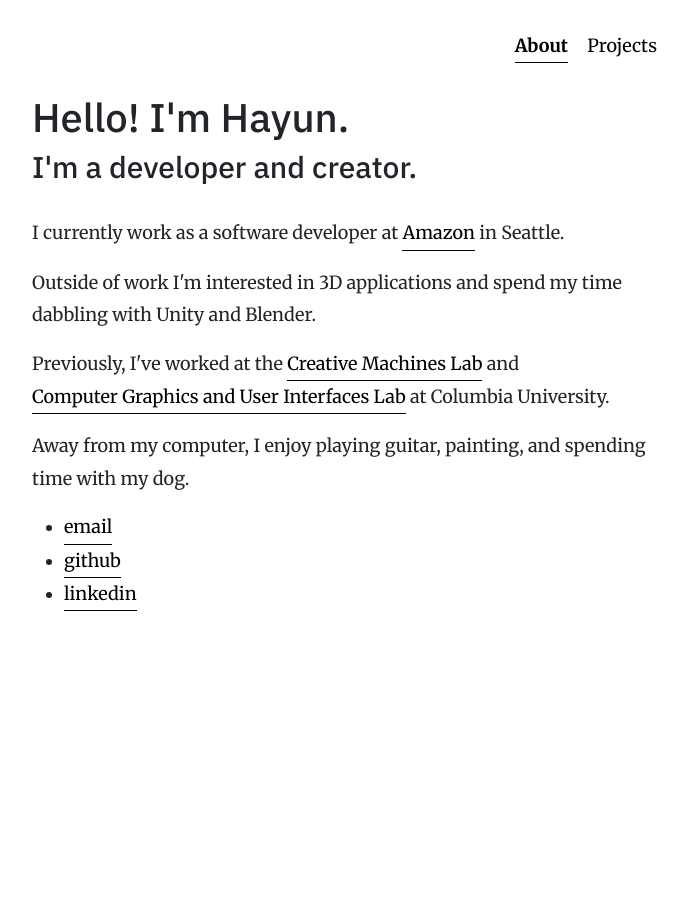
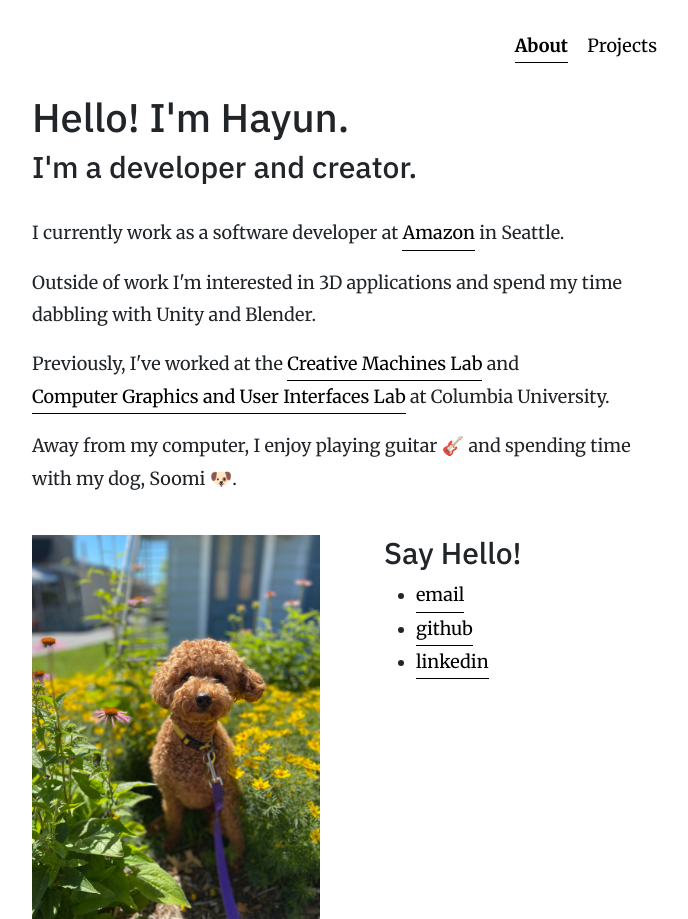
Before and after one commit to 2017hchong/2017hchong.github.io, a plain HTML site: page index.html in a window 1280 px wide. Shown: the whole page, without its empty margins (288-976 px from the left). Before the commit the page ends 800 px from the top, so only its background shows below. Drawn offline with nearby package versions, Linux system fonts and the light colour scheme.

Commit message:
Added Soomi to bio

```diff
--- a/index.html
+++ b/index.html
@@ -81,6 +81,15 @@
   		  border-bottom: 1px solid currentColor;
   		  font-weight: bold;
 		}
+
+		.right {
+			width: 45%;
+			float: right;
+		}
+
+		.bottom {
+			margin-top: 40px;
+		}
 	</style>
   </head>
 
@@ -96,12 +105,21 @@
     	<p> I currently work as a software developer at <a href="https://www.aboutamazon.com/">Amazon</a> in Seattle. </p>
     	<p> Outside of work I'm interested in 3D applications and spend my time dabbling with Unity and Blender.</p>
     	<p> Previously, I've worked at the <a href="https://www.creativemachineslab.com/">Creative Machines Lab</a> and <a href="https://graphics.cs.columbia.edu/home">Computer Graphics and User Interfaces Lab</a> at Columbia University.</p>
-    	<p> Away from my computer, I enjoy playing guitar, painting, and spending time with my dog.</p>
- 		<ul>
-		  <li><a href="mailto:hayun99@gmail.com">email</a></li>
-		  <li><a href="https://github.com/2017hchong">github</a></li>
-		  <li><a href="https://www.linkedin.com/in/hayun-chong/">linkedin</a></li>
-		</ul>
+    	<p> Away from my computer, I enjoy playing guitar &#x1F3B8 and spending time with my dog, Soomi &#x1F436.</p>
+
+    	<div class="bottom">
+	    	<img src="./imgs/soomi.jpg" width="45%">
+	    	<div class="right">
+	    		<h2>Say Hello!</h2>
+		    	<ul>
+				  <li><a href="mailto:hayun99@gmail.com">email</a></li>
+				  <li><a href="https://github.com/2017hchong">github</a></li>
+				  <li><a href="https://www.linkedin.com/in/hayun-chong/">linkedin</a></li>
+				</ul>
+			</div>
+    	</div>
+
+
 	</div>
   </body>
 </html>
```
Also changed, not shown: imgs/soomi.jpg (added).
